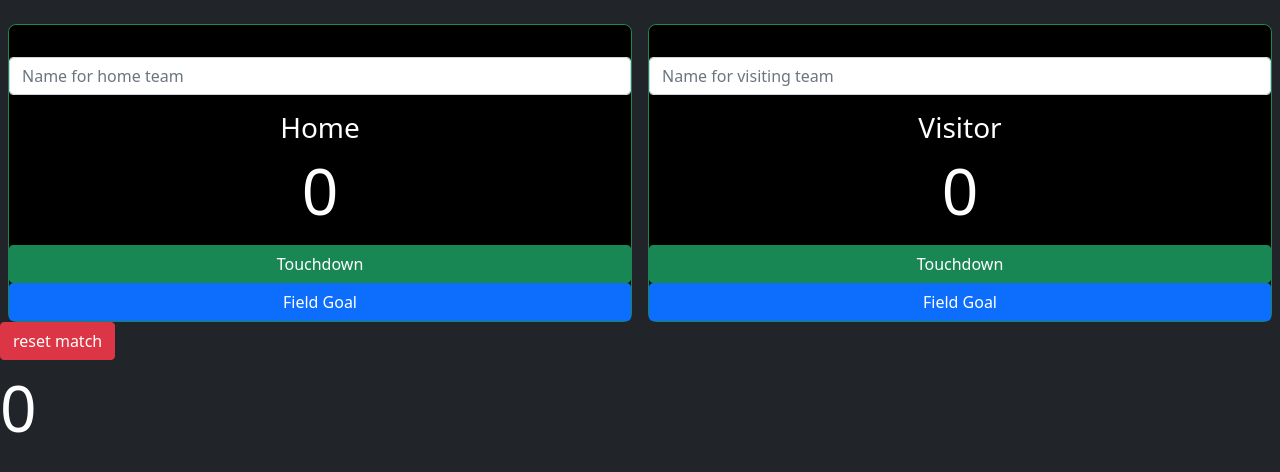
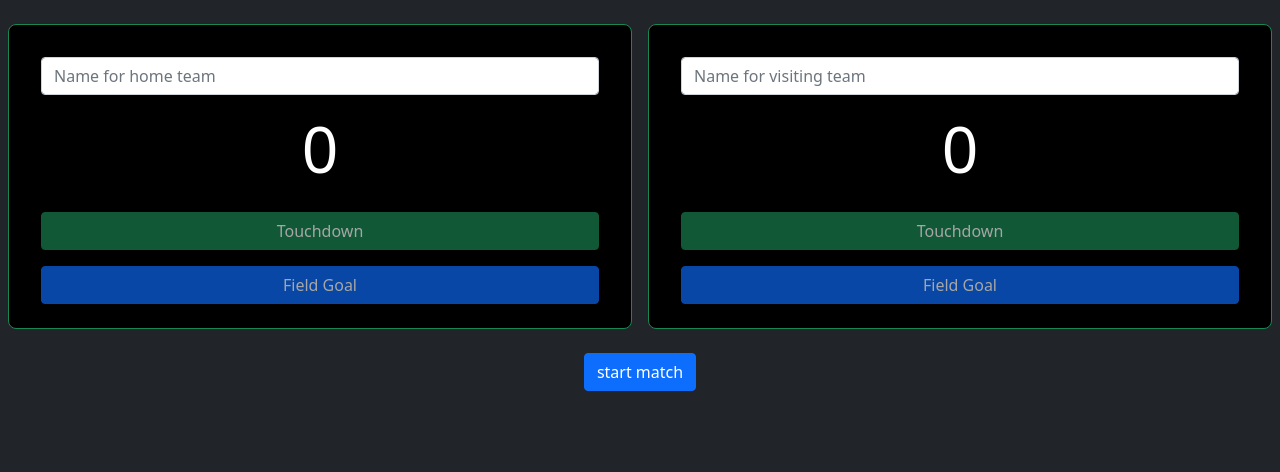
Before and after one commit to ernestomedinam/dom-nfl-scoreboard-example, a plain HTML site: page index.html in a window 1280 px wide. Shown: the part 136-608 px from the top of the page. Drawn offline with nearby package versions, Linux system fonts and the light colour scheme.

Commit message:
:hammer: Refactors app.js into refactored.js

```diff
--- a/app.js
+++ b/app.js
@@ -96,7 +96,6 @@ function buildTeamDiv(mode) {
                 : "away-score"
         );
         targetScoreParagraph.textContent = parseInt(targetScoreParagraph.textContent) + 7;
-        event.stopPropagation();
     });
     const fgBtn = document.createElement("button");
     fgBtn.textContent = "Field Goal";
--- a/index.html
+++ b/index.html
@@ -9,6 +9,6 @@
 <body>
     <div id="app"></div>
     <script src="https://cdn.jsdelivr.net/npm/bootstrap@5.0.2/dist/js/bootstrap.bundle.min.js" integrity="sha384-MrcW6ZMFYlzcLA8Nl+NtUVF0sA7MsXsP1UyJoMp4YLEuNSfAP+JcXn/tWtIaxVXM" crossorigin="anonymous"></script>
-    <script src="./app.js" type="text/javascript"></script>
+    <script src="./refactored.js" type="text/javascript"></script>
 </body>
 </html>
--- /dev/null
+++ b/refactored.js
@@ -0,0 +1,193 @@
+const INITIAL_STATE = {
+    status: undefined,
+    homeTeam: undefined,
+    awayTeam: undefined,
+    homeScore: 0,
+    awayScore: 0,
+    totalScores: 0
+};
+
+document.onreadystatechange = (event) => {
+    if (document.readyState !== "complete") return;
+    window.state = INITIAL_STATE;
+    window.setState = function(newState) {
+        window.state = newState;
+        mountAndRender();
+    }
+    mountAndRender();
+};
+
+function mountAndRender() {
+    const header = buildHeader();
+    const body = document.body;
+    body.classList.add("bg-dark");
+    body.innerHTML = "";
+    body.appendChild(header);
+    const container = buildContainer();
+    const homeTeam = buildTeam("home");
+    const awayTeam = buildTeam("away");
+    container.appendChild(homeTeam);
+    container.appendChild(awayTeam);
+    body.appendChild(container);
+    const footer = buildFooter();
+    body.appendChild(footer);
+    console.log("💚 current state value:", window.state);
+};
+
+function buildFooter() {
+    let footer = document.createElement("div");
+    footer.style.display = "flex";
+    footer.style.flexFlow = "column nowrap";
+    footer.style.width = "100%";
+    let footerButton = document.createElement("button");
+    footerButton.classList.add("btn", "mx-auto", "mt-4");
+    if (window.state?.status === "started") {
+        footerButton.classList.add("btn-danger");
+        footerButton.textContent = "reset match";
+        footerButton.addEventListener("click", (event) => {
+            setState(INITIAL_STATE);
+        });
+    } else {
+        footerButton.classList.add("btn-primary");
+        footerButton.textContent = "start match";
+        footerButton.addEventListener("click", (event) => {
+            const homeInput = document.querySelector("#home-input");
+            const awayInput = document.querySelector("#away-input");
+            if (!homeInput?.value) {
+                alert("no name for home team...");
+                event.stopPropagation();
+                return;
+            }
+            if (!awayInput?.value) {
+                alert("no name for home team...");
+                event.stopPropagation();
+                return;
+            }
+            setState({
+                ...window.state,
+                status: "started",
+                homeTeam: homeInput.value,
+                awayTeam: awayInput.value
+            });
+        })
+    }
+    footer.appendChild(footerButton);
+    const totalClicksP = document.createElement("p");
+    totalClicksP.textContent = window.state.totalScores;
+    totalClicksP.id = "total-clicks";
+    totalClicksP.style.color = "white";
+    totalClicksP.style.fontSize = "4rem";
+    totalClicksP.classList.add("text-center", "w-100");
+    if (window.state.status === "started") footer.appendChild(totalClicksP);
+    return footer;
+};
+
+function buildTeam(mode) {
+    const teamContainer = buildTeamContainer();
+    let teamHeader = buildTeamNameInput(mode);
+    if (window.state[`${mode}Team`]) {
+        teamHeader = buildTeamName(window.state[`${mode}Team`]);
+    }
+    teamContainer.appendChild(teamHeader);
+    const teamScore = buildTeamScore(mode);
+    teamContainer.appendChild(teamScore);
+    const buttons = buildTeamButtons(mode);
+    teamContainer.appendChild(buttons[0]);
+    teamContainer.appendChild(buttons[1]);
+    return teamContainer;
+};
+
+function handleScore(team, points) {
+    window.setState({
+        ...window.state,
+        [`${team}Score`]: window.state[`${team}Score`] + points
+    });
+};
+
+function buildTeamButtons(mode) {
+    const touchdownBtn = document.createElement("button");
+    touchdownBtn.textContent = "Touchdown";
+    touchdownBtn.classList.add("btn", "btn-success", "my-2");
+    touchdownBtn.addEventListener("click", (event) => handleScore(mode, 7));
+    const fgBtn = document.createElement("button");
+    fgBtn.textContent = "Field Goal";
+    fgBtn.classList.add("btn", "btn-primary", "my-2");
+    fgBtn.addEventListener("click", (event) => handleScore(mode, 3));
+    if (window.state?.status !== "started") {
+        touchdownBtn.disabled = true;
+        fgBtn.disabled = true;
+    }
+    return [
+        touchdownBtn,
+        fgBtn
+    ];
+};
+
+function buildTeamScore(mode) {
+    const scoreParagraph = document.createElement("p");
+    scoreParagraph.id = `${mode}-score`;
+    scoreParagraph.textContent = window.state[`${mode}Score`];
+    scoreParagraph.style.color = "white";
+    scoreParagraph.style.textAlign = "center";
+    scoreParagraph.classList.add("display-3");
+    return scoreParagraph;
+};
+
+function buildTeamName(name) {
+    const teamNameH3 = document.createElement("h3");
+    teamNameH3.textContent = name;
+    teamNameH3.style.color = "white";
+    teamNameH3.style.textAlign = "center";
+    return teamNameH3;
+};
+
+function buildTeamNameInput(mode) {
+    const input = document.createElement("input");
+    input.type = "text";
+    input.id = `${mode}-input`;
+    input.placeholder = (mode === "home")
+        ? "Name for home team"
+        : "Name for visiting team";
+    input.classList.add("form-control", "my-3");
+    return input;
+};
+
+function buildTeamContainer() {
+    const div = document.createElement("div");
+    div.style.display = "flex";
+    div.style.flexFlow = "column";
+    div.style.backgroundColor = "black";
+    div.classList.add("border", "border-success");
+    div.style.borderWidth = "2px";
+    div.style.borderRadius = "0.5rem";
+    div.style.flexGrow = "1";
+    div.style.padding = "1rem 2rem";
+    div.style.margin = "0 0.5rem";
+    return div;
+};
+
+function buildHeader() {
+    const h1 = document.createElement("h1");
+    h1.textContent = "Welcome";
+    h1.style.color = "purple";
+    h1.classList.add("display-1", "text-success");
+    h1.style.textAlign = "center";
+    h1.style.margin = "2rem 0";
+    return h1;
+};
+
+function buildContainer() {
+    const container = document.createElement("div");
+    container.style.display = "flex";
+    container.style.flexFlow = "row wrap";
+    container.style.width = "100%";
+    container.addEventListener("click", function(event) {
+        if (event.target.nodeName === "BUTTON") {
+            setState({
+                ...window.state,
+                totalScores: window.state.totalScores + 1
+            });
+        }
+    });
+    return container;
+};
```
